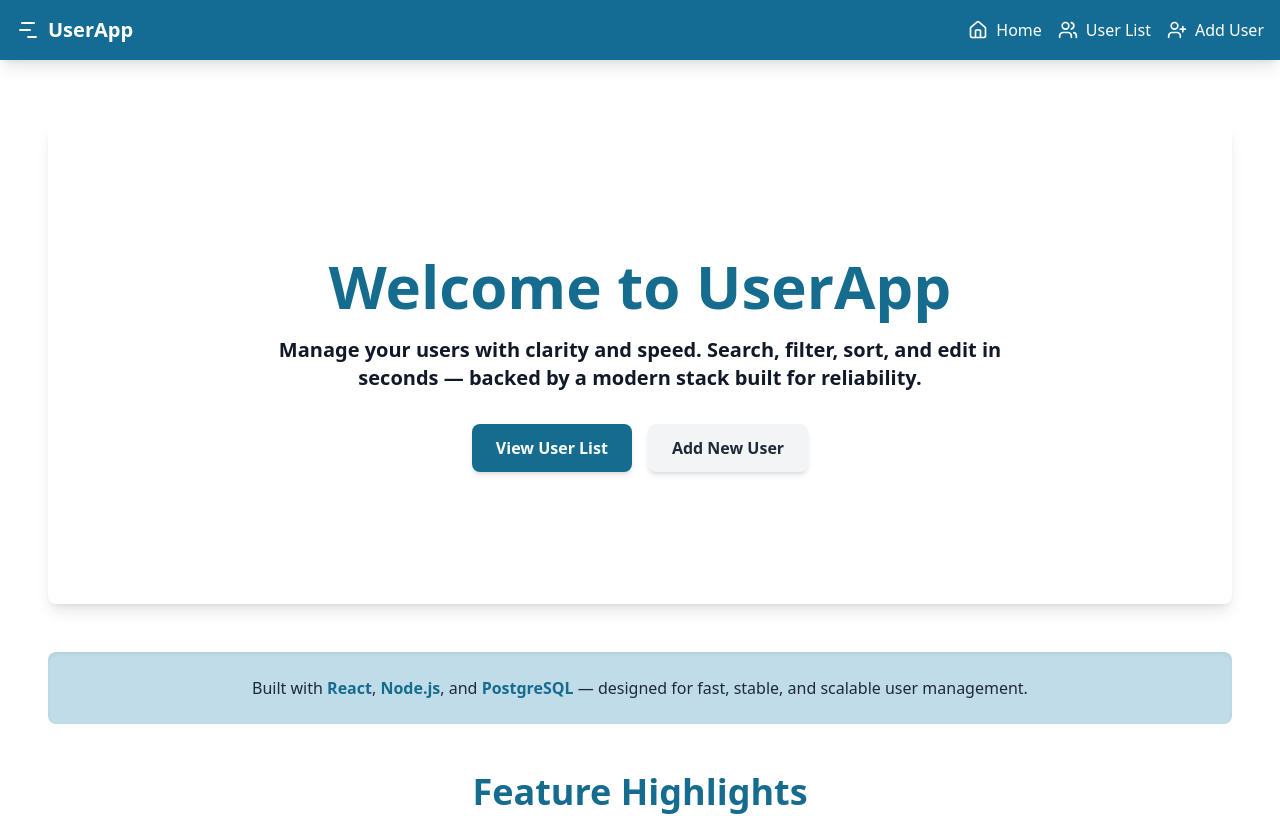
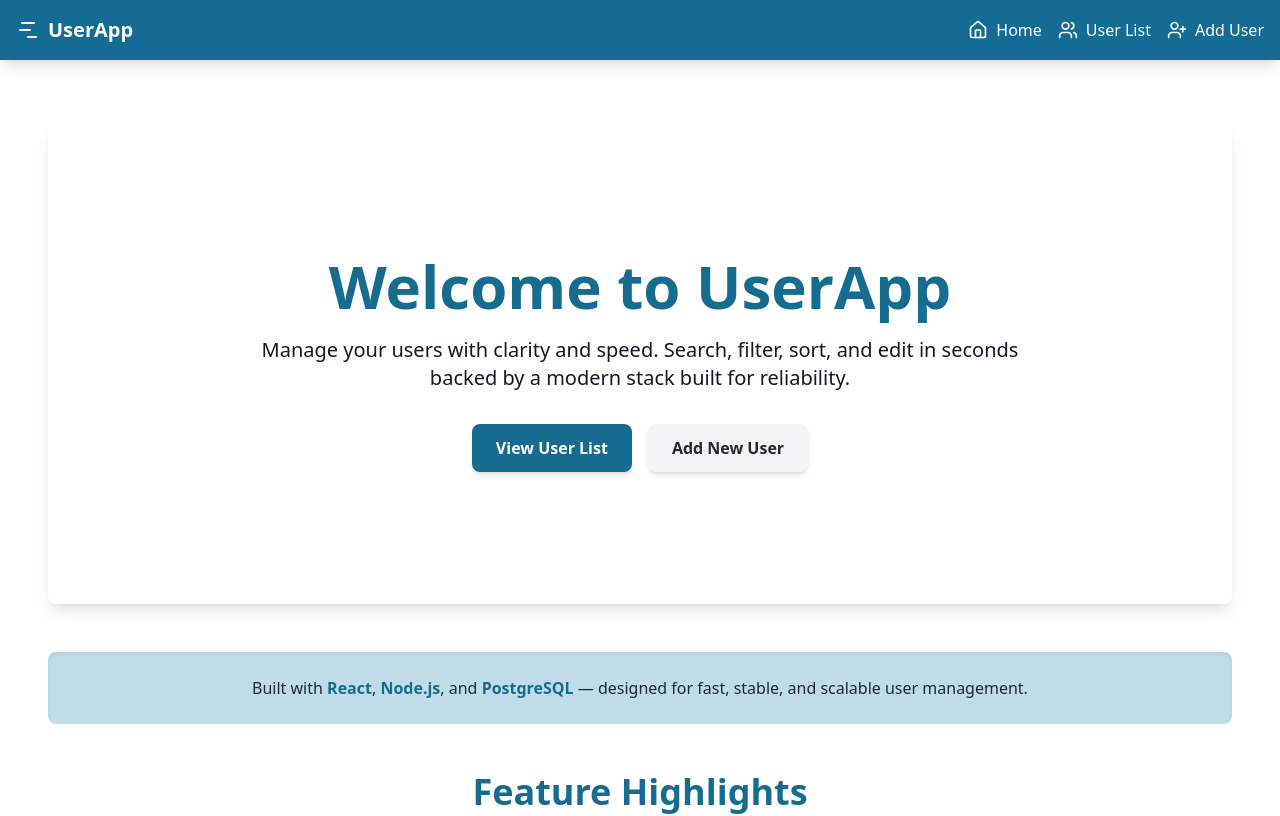
Before and after one commit to mohamadsolkhannawawi/user-management-app, a React (Vite) app in the folder client/: page / in a window 1280 px wide. Shown: the top 816 px of the page. Built offline with nearby package versions, Linux system fonts and the light colour scheme; no server answers.

Commit message:
fix(home): change font sub-heading with font light

```diff
--- a/client/src/pages/HomePage.tsx
+++ b/client/src/pages/HomePage.tsx
@@ -75,9 +75,9 @@ const HomePage = () => {
                     Welcome to UserApp
                 </h1>
                 {/* Sub-heading or descriptive text for the application's purpose. */}
-                <p className="mb-8 text-lg md:text-xl font-bold text-gray-900 max-w-3xl">
+                <p className="mb-8 text-lg md:text-xl font-light text-gray-900 max-w-3xl">
                     Manage your users with clarity and speed. Search, filter,
-                    sort, and edit in seconds — backed by a modern stack built
+                    sort, and edit in seconds backed by a modern stack built
                     for reliability.
                 </p>
 
```
